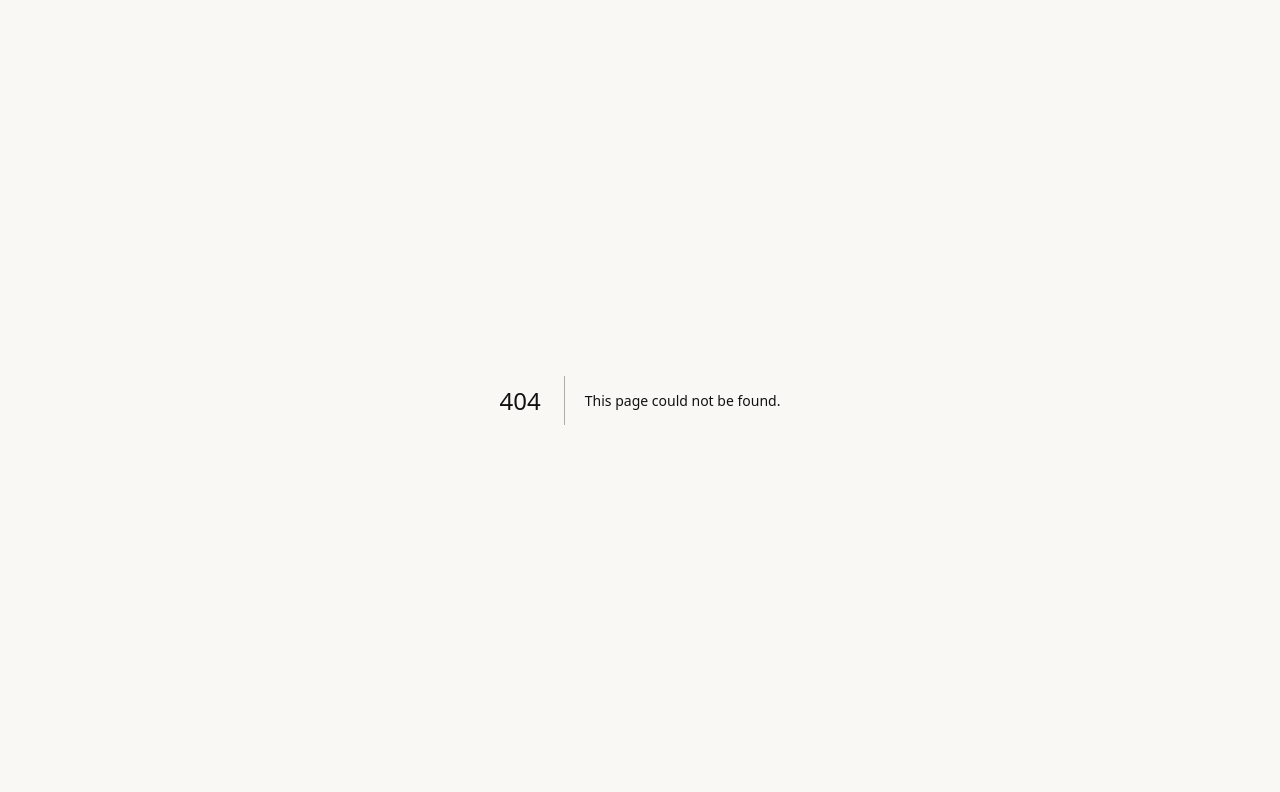
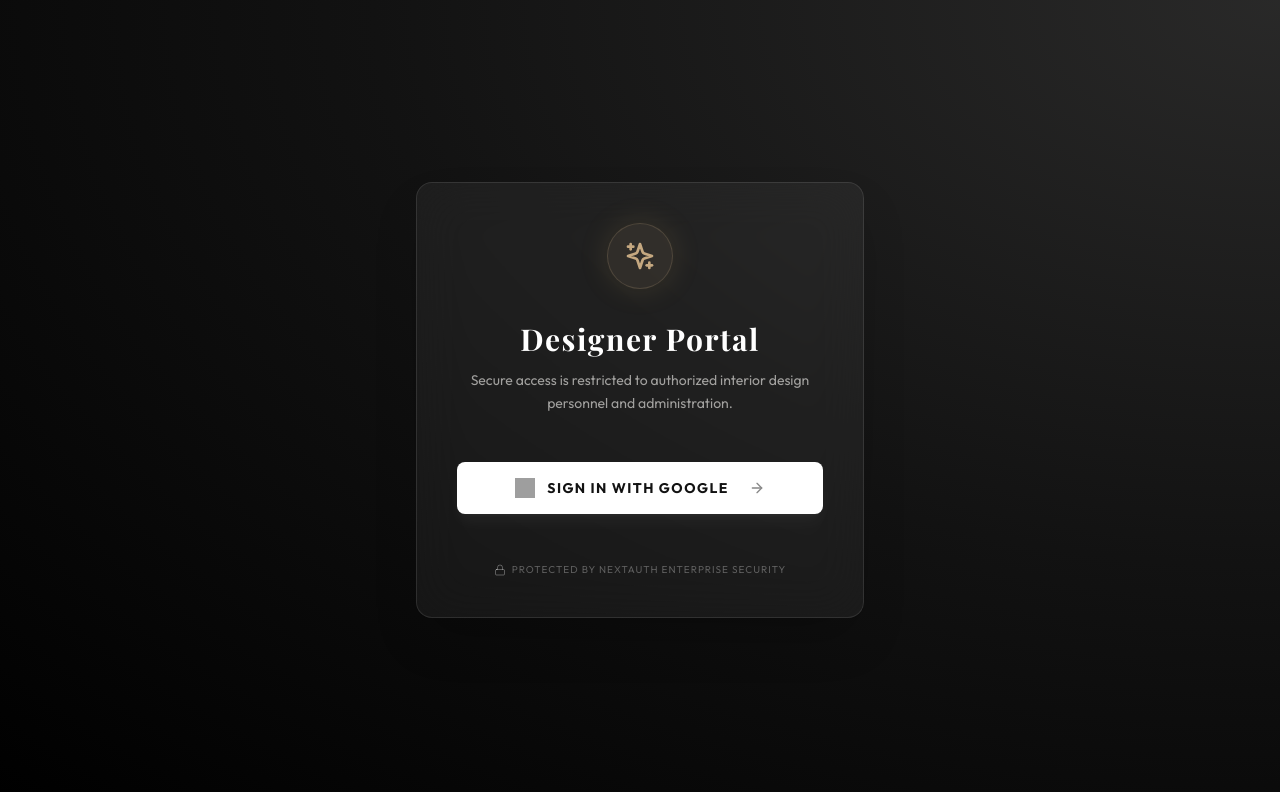
Before and after one commit to wasay-git-hub/The-Design-Concierge, a Next.js app in the folder src/frontend/: page /login in a window 1280 px wide. Before the commit this address had no page. Shown: the top 792 px of the page. Built offline with nearby package versions, Linux system fonts and the light colour scheme; grey boxes are pictures that could not be loaded.

Commit message:
Configuration fix

```diff
--- a/src/frontend/src/app/api/proxy/leads/route.ts
+++ b/src/frontend/src/app/api/proxy/leads/route.ts
@@ -17,7 +17,7 @@ export async function GET(request: Request) {
   // We secretly attach the BACKEND_API_KEY so Python knows it's an official request,
   // not a random hacker on the internet.
 
-  const backendUrl = process.env.NEXT_PUBLIC_API_URL || "http://localhost:8000";
+  const backendUrl = process.env.INTERNAL_API_URL || process.env.NEXT_PUBLIC_API_URL || "http://localhost:8000";
 
   try {
     const res = await fetch(`${backendUrl}/api/leads`, {
--- a/src/frontend/src/app/designer/page.tsx
+++ b/src/frontend/src/app/designer/page.tsx
@@ -6,7 +6,7 @@ import {
   User, Mail, Phone, MapPin, Gauge, Download, Home, Maximize2, Loader2
 } from "lucide-react";
 
-const API_BASE = "http://localhost:8000";
+const API_BASE = process.env.NEXT_PUBLIC_API_URL || "http://localhost:8000";
 
 interface Lead {
   id: string;
--- /dev/null
+++ b/src/frontend/src/app/login/page.tsx
@@ -0,0 +1,47 @@
+"use client";
+
+import { signIn } from "next-auth/react";
+import { Sparkles, ArrowRight, Lock } from "lucide-react";
+
+export default function LoginPage() {
+  return (
+    <div className="min-h-screen flex items-center justify-center bg-luxury-charcoal bg-[radial-gradient(ellipse_at_top_right,_var(--tw-gradient-stops))] from-luxury-lightGray/10 via-luxury-charcoal to-black p-4">
+      <div className="max-w-md w-full bg-white/5 backdrop-blur-xl border border-white/10 p-10 rounded-2xl shadow-2xl relative overflow-hidden group">
+
+        {/* Subtle hover glow effect */}
+        <div className="absolute -inset-1 bg-gradient-to-r from-luxury-brass to-luxury-cream opacity-0 group-hover:opacity-10 blur transition duration-1000"></div>
+
+        <div className="relative text-center space-y-8 z-10">
+          <div className="flex justify-center">
+            <div className="p-4 bg-luxury-brass/10 rounded-full border border-luxury-brass/20 shadow-[0_0_30px_rgba(197,160,89,0.15)]">
+              <Sparkles className="w-8 h-8 text-luxury-brass" />
+            </div>
+          </div>
+
+          <div className="space-y-3">
+            <h1 className="font-serif text-3xl font-bold tracking-wider text-white">Designer Portal</h1>
+            <p className="text-luxury-cream/60 text-sm leading-relaxed max-w-sm mx-auto">
+              Secure access is restricted to authorized interior design personnel and administration.
+            </p>
+          </div>
+
+          <div className="pt-4">
+            <button
+              onClick={() => signIn("google", { callbackUrl: "/designer" })}
+              className="w-full flex items-center justify-center gap-3 bg-white hover:bg-luxury-lightGray text-luxury-charcoal font-bold uppercase tracking-widest text-sm py-4 px-6 rounded-lg transition-all duration-300 transform hover:-translate-y-0.5 shadow-lg shadow-white/5"
+            >
+              <img src="https://www.svgrepo.com/show/475656/google-color.svg" className="w-5 h-5" alt="Google" />
+              Sign in with Google
+              <ArrowRight className="w-4 h-4 ml-2 opacity-50" />
+            </button>
+          </div>
+
+          <div className="flex items-center justify-center gap-1.5 pt-4 text-[10px] text-white/30 uppercase tracking-widest">
+            <Lock className="w-3 h-3" />
+            <span>Protected by NextAuth Enterprise Security</span>
+          </div>
+        </div>
+      </div>
+    </div>
+  );
+}
--- a/src/frontend/src/middleware.ts
+++ b/src/frontend/src/middleware.ts
@@ -3,9 +3,8 @@ import { withAuth } from "next-auth/middleware";
 // This file acts as the Bouncer for our Next.js application!
 export default withAuth({
   pages: {
-    // If an unauthenticated user tries to sneak in, NextAuth will automatically
-    // redirect them to the built-in Google Login screen instead of throwing an error.
-    signIn: "/api/auth/signin",
+    // We now route unauthenticated users to our custom, beautiful login screen!
+    signIn: "/login",
   },
 });
 
```
Also changed, not shown: 1 other file (tests, documents, lock files or other folders).
